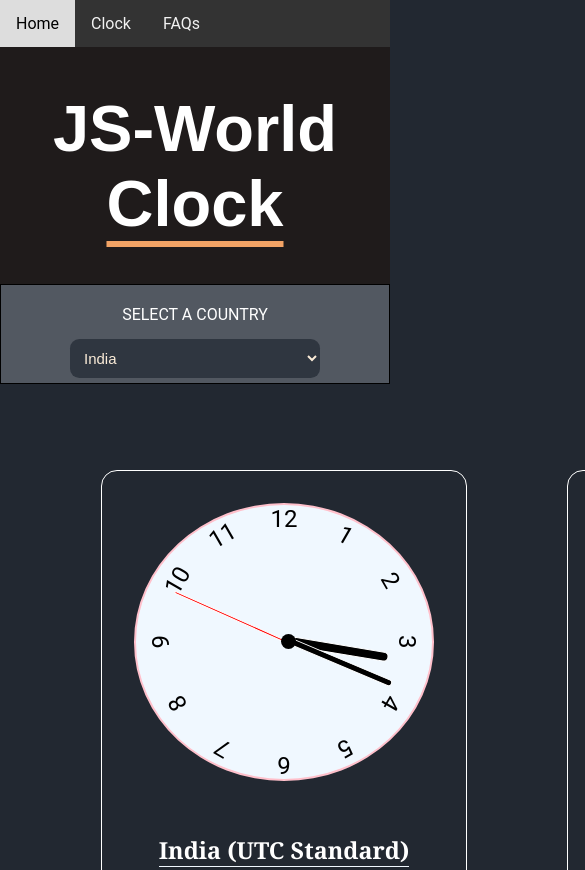
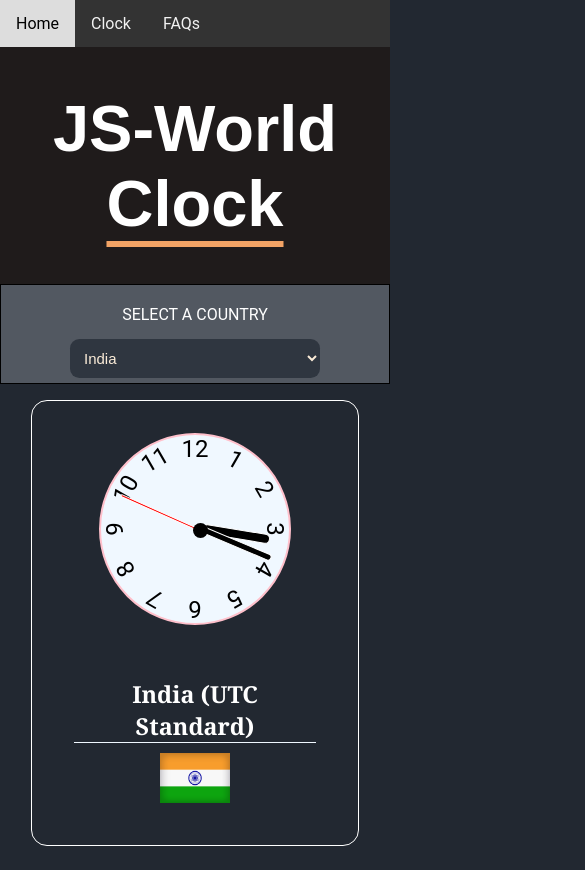
Before and after one commit to technojam/world-clock, a plain HTML site: page index.html in a window 390 px wide. Shown: the top 870 px of the page, 585 px wide, since content can reach past the window. Drawn offline with nearby package versions, Linux system fonts and the light colour scheme; a web font is replaced by a local one.

Commit message:
Feat : Responsiveness in Clock Styling

```diff
--- a/css/clock_styling.css
+++ b/css/clock_styling.css
@@ -5,14 +5,22 @@
 }
 
 .analog {
-	width: 300px;
-	height: 300px;
+  width: 256px;
+  height: 256px;
   border-radius: 50%;
   background-color: aliceblue;
   border: 2px solid pink;
   position: relative;
   z-index: -1;
 }
+
+@media screen and (max-width: 767px) {
+  .analog {
+    width: 192px;
+    height: 192px;
+  }
+}
+
 .analog .number {
   --rotation: 0;
   position: absolute;
@@ -22,42 +30,55 @@
   transform: rotate(var(--rotation));
   font-size: 1.5rem;
 }
+
 .analog .number1 {
   --rotation: 30deg;
 }
+
 .analog .number2 {
   --rotation: 60deg;
 }
+
 .analog .number3 {
   --rotation: 90deg;
 }
+
 .analog .number4 {
   --rotation: 120deg;
 }
+
 .analog .number5 {
   --rotation: 150deg;
 }
+
 .analog .number6 {
   --rotation: 180deg;
 }
+
 .analog .number7 {
   --rotation: 210deg;
 }
+
 .analog .number8 {
   --rotation: 240deg;
 }
+
 .analog .number9 {
   --rotation: 270deg;
 }
+
 .analog .number10 {
   --rotation: 300deg;
 }
+
 .analog .number11 {
   --rotation: 330deg;
 }
+
 .analog .number12 {
   --rotation: 360deg;
 }
+
 .analog .hand {
   --rotation: 0;
   position: absolute;
@@ -71,6 +92,7 @@
   transform: translate(50%) rotate(calc(var(--rotation) * 1deg));
   transform-origin: bottom;
 }
+
 .analog::after {
   content: "";
   position: absolute;
@@ -83,31 +105,46 @@
   transform: translate(-50% -50%);
   border-radius: 50%;
 }
+
 .analog .hand.second {
   width: 3px;
   height: 45%;
   background-color: red;
 }
+
 .analog .hand.minute {
   width: 7px;
   height: 40%;
   background-color: black;
 }
+
 .analog .hand.hour {
   width: 10px;
   height: 35%;
   background-color: black;
 }
 
-.clocks{
+.clocks {
+  padding: 1rem;
+  width: 100%;
   display: flex;
+  flex-direction: row;
   justify-content: space-evenly;
-	margin: 10%;
 }
-.clock{
-	height:500px;
-	padding:50px;
-	margin:50px;
-	border:1px solid white;
+
+@media screen and (max-width: 992px) {
+  .clocks {
+    flex-direction: column;
+  }
+}
+
+.clock {
+  border: 1px solid white;
   border-radius: 1em;
 }
+
+@media screen and (max-width: 991px) {
+  .clock {
+    margin-bottom: 2rem;
+  }
+}
```
Lines whose indentation alone changed are shown as unchanged.
